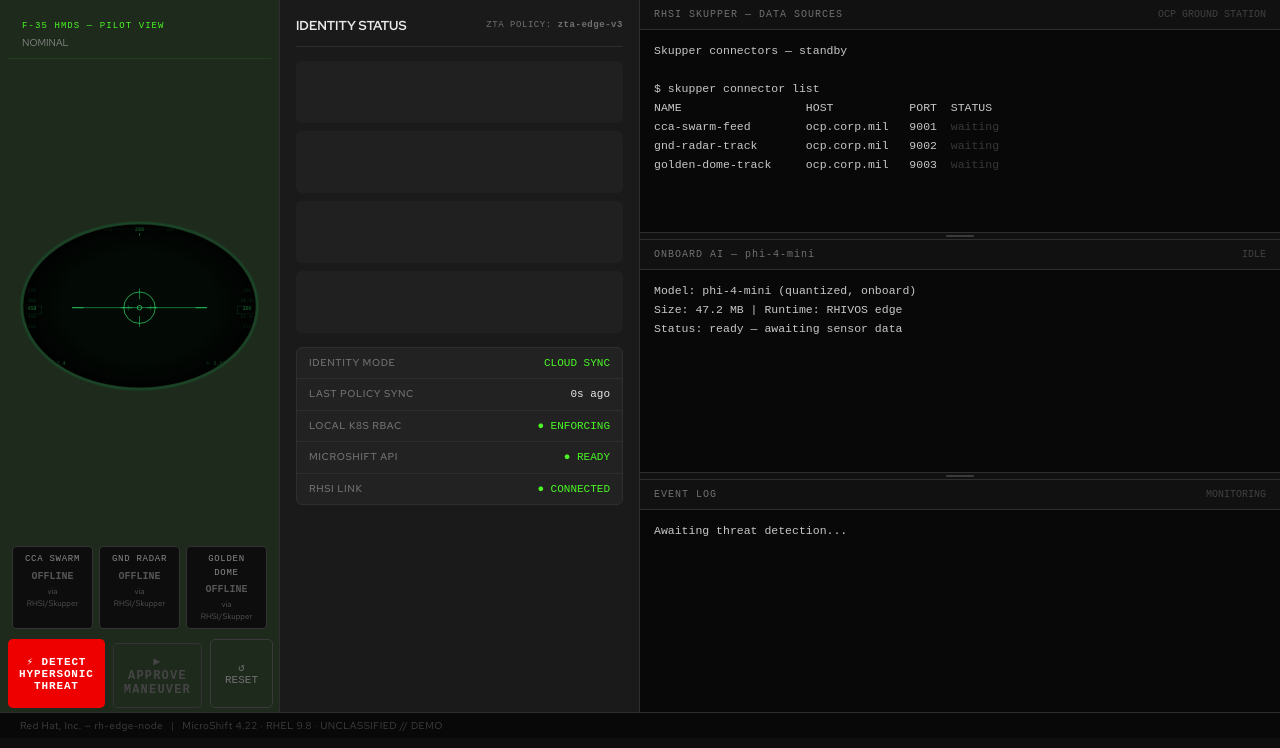
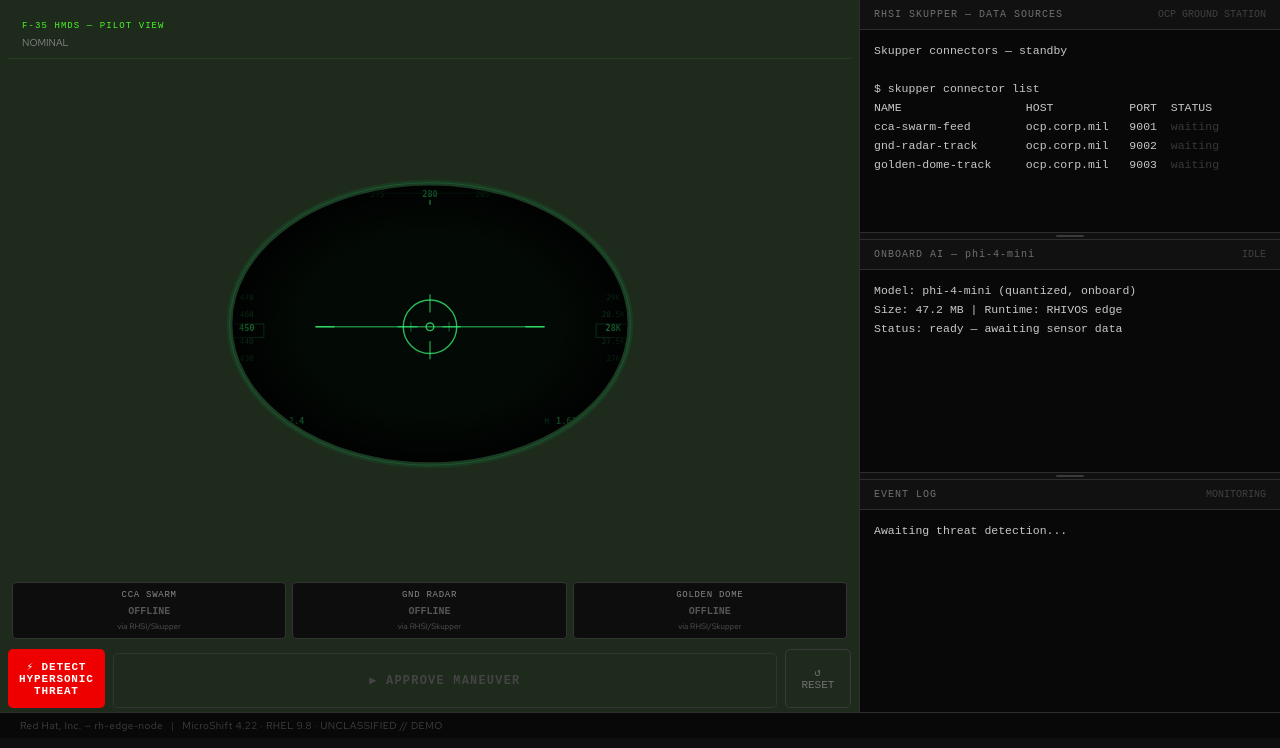
Before and after one commit to swarred/rh-edge-demo, a Flask app: template dashboard/templates/scenario3.html in a window 1280 px wide. Shown: the part 52-800 px from the top of the page. Run offline with Flask 3, Linux system fonts and the light colour scheme; the template is opened without the code that fills it, so the values that code supplies are empty; some web fonts are replaced.

Commit message:
S3: remove identity panel, expand HMDS to 2-column layout
Identity status is S1-specific. Removing it from S3 gives the HMDS
visor more screen real estate and improves readability.

Co-Authored-By: Claude Sonnet 4.6 (1M context) <noreply@anthropic.com>

```diff
--- a/dashboard/templates/scenario3.html
+++ b/dashboard/templates/scenario3.html
@@ -148,7 +148,7 @@
   </div>
 </header>
 
-<main class="main-layout">
+<main class="main-layout" style="grid-template-columns: 2fr 420px;">
 
   <!-- ── LEFT: HMDS Visor ──────────────────────────────────────────── -->
   <section class="panel panel-scene" style="padding:8px 8px 4px;">
@@ -340,46 +340,6 @@
               onclick="doReset()">
         ↺ RESET
       </button>
-    </div>
-
-  </section>
-
-  <!-- ── CENTER: Identity status (shared) ──────────────────────────── -->
-  <section class="panel panel-identity">
-
-    <div class="panel-header">
-      <span class="panel-title">IDENTITY STATUS</span>
-      <span class="panel-meta">ZTA POLICY: <strong id="policy-ver">zta-edge-v3</strong></span>
-    </div>
-
-    <div class="operator-cards" id="operator-cards">
-      <div class="op-card-skeleton"></div>
-      <div class="op-card-skeleton"></div>
-      <div class="op-card-skeleton"></div>
-      <div class="op-card-skeleton"></div>
-    </div>
-
-    <div class="identity-meta-grid">
-      <div class="meta-row">
-        <span class="meta-label">IDENTITY MODE</span>
-        <span class="meta-value ok" id="meta-mode">CLOUD SYNC</span>
-      </div>
-      <div class="meta-row">
-        <span class="meta-label">LAST POLICY SYNC</span>
-        <span class="meta-value" id="meta-sync">--</span>
-      </div>
-      <div class="meta-row">
-        <span class="meta-label">LOCAL K8S RBAC</span>
-        <span class="meta-value ok">● ENFORCING</span>
-      </div>
-      <div class="meta-row">
-        <span class="meta-label">MICROSHIFT API</span>
-        <span class="meta-value ok">● READY</span>
-      </div>
-      <div class="meta-row">
-        <span class="meta-label">RHSI LINK</span>
-        <span class="meta-value ok" id="meta-rhsi">● CONNECTED</span>
-      </div>
     </div>
 
   </section>
```
